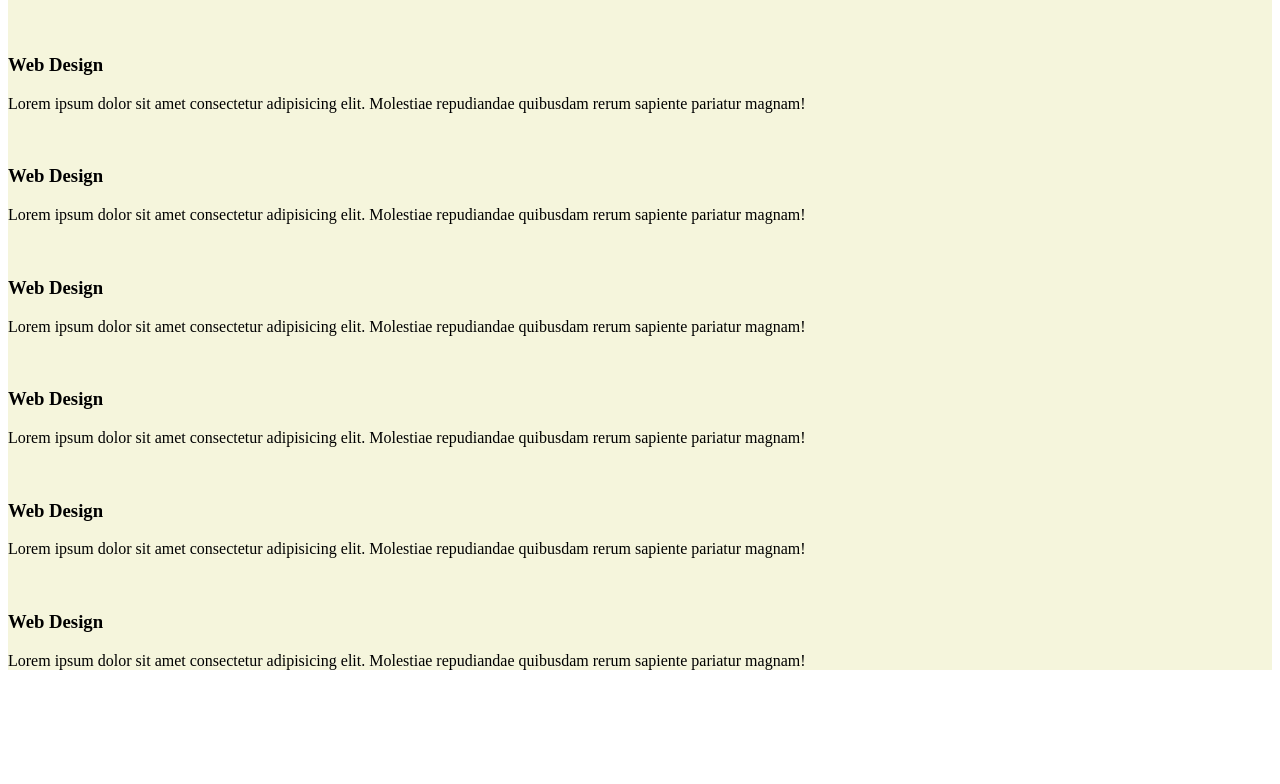
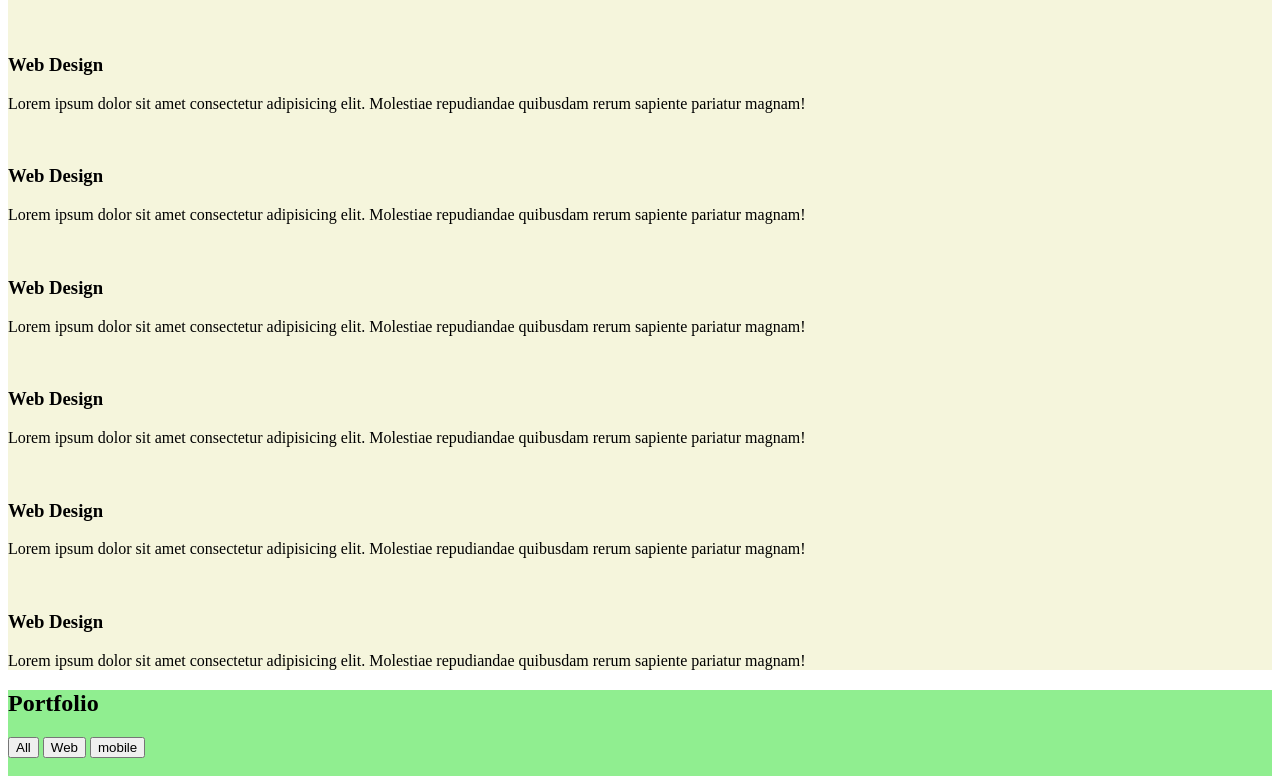
Before and after one commit to enzoburgos/Portfolio, a plain HTML site: page index.html in a window 1280 px wide. Shown: the part 454-1238 px from the top of the page. Before the commit the page ends 1140 px from the top, so only its background shows below. Drawn offline with Linux system fonts and the light colour scheme.

Commit message:
termine de realizar la estructura de la cuarta seccion, portfolio

```diff
--- a/css/estilo.css
+++ b/css/estilo.css
@@ -10,3 +10,6 @@ header{
 .servicios{
     background-color: beige;
 }
+.portfolio{
+    background-color: lightgreen;
+}
--- a/index.html
+++ b/index.html
@@ -77,7 +77,20 @@
             </div>
         </section>
 
-        <section></section>
+        <section class="portfolio">
+            <h1>Portfolio</h1>
+            <div class="botonesportfolio">
+                <button>All</button>
+                <button>Web</button>
+                <button>mobile</button>
+            </div>
+            <div class="imgportfolio">
+                <img src="" alt="">
+                <img src="" alt="">
+                <img src="" alt="">
+            </div>
+        </section>
+
         <section></section>
     </main>
     <footer></footer>
```
